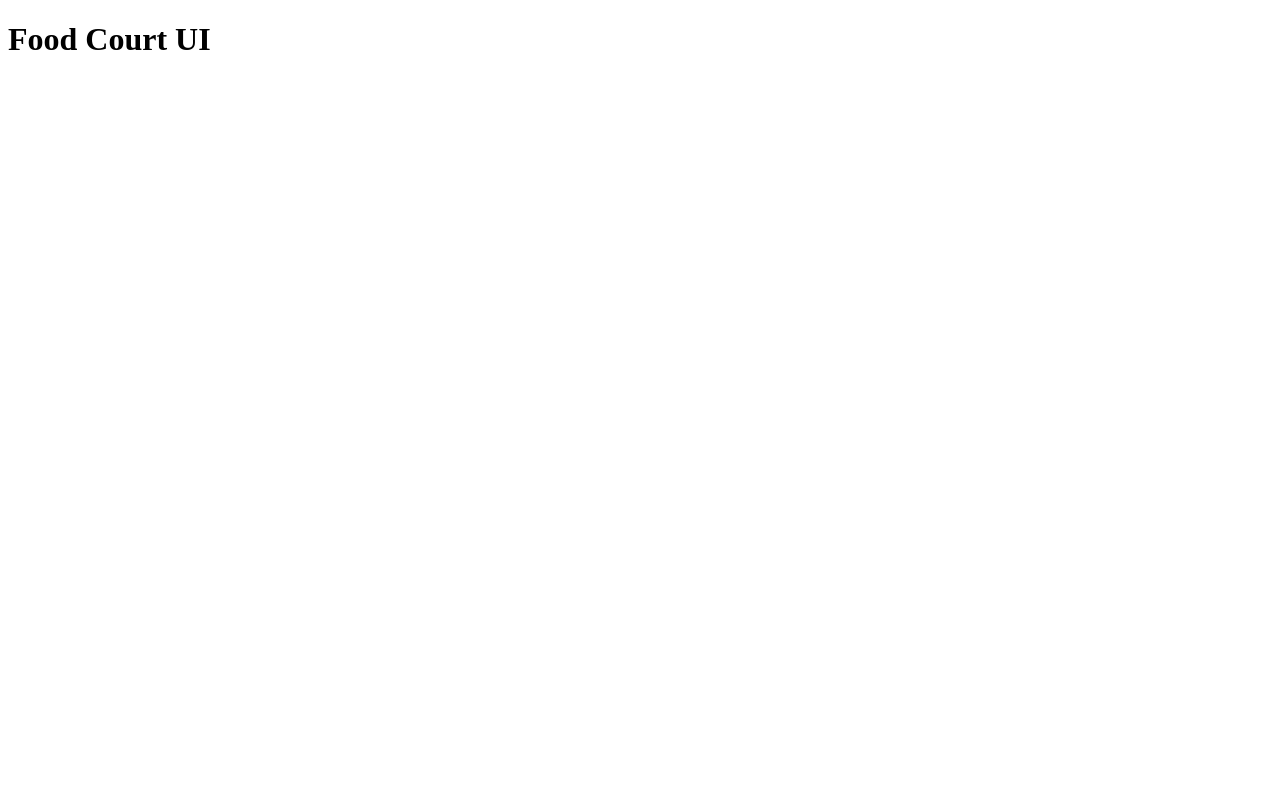
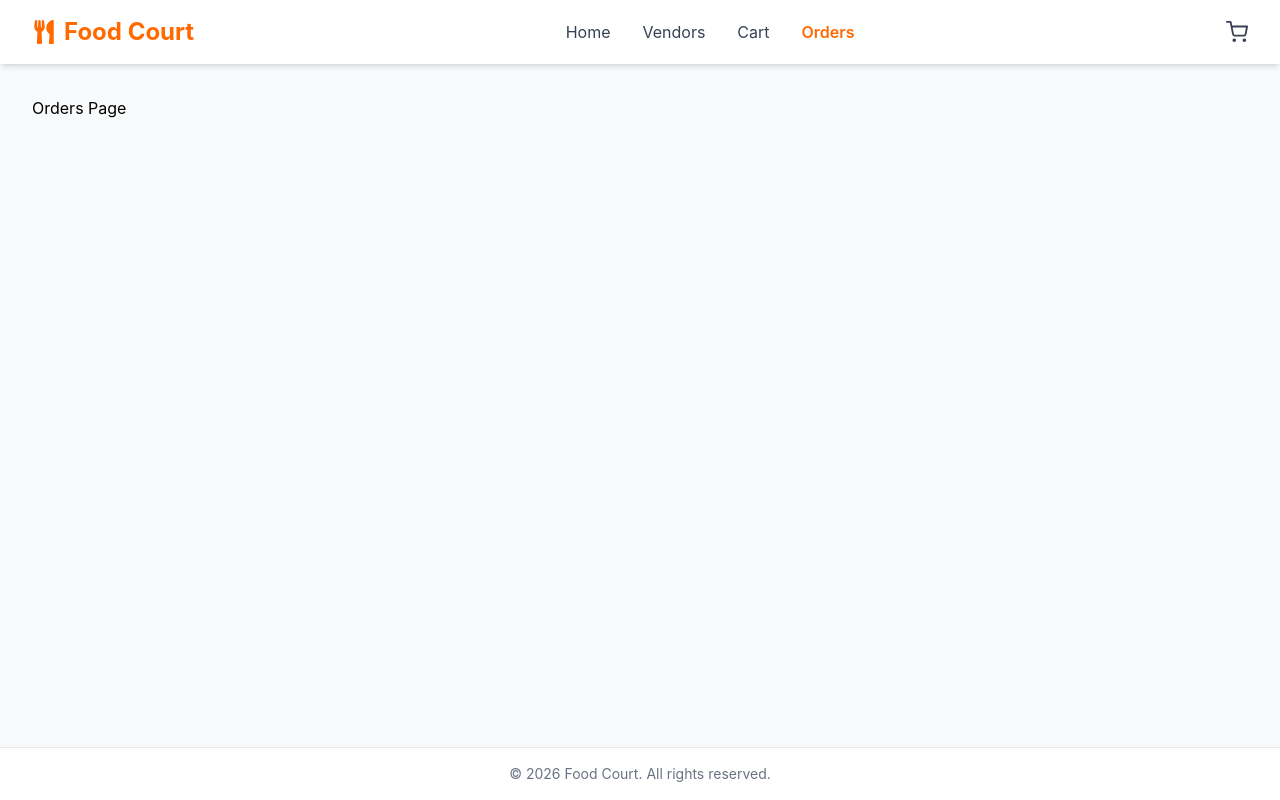
Before and after one commit to karthikjayappa/foodcourt-ui, a React (Vite) app: page /orders in a window 1280 px wide. Built offline with nearby package versions, Linux system fonts and the light colour scheme.

Commit message:
Add footer to website in the layouts in customerlayoyts add made some changes in other files

```diff
--- a/src/App.jsx
+++ b/src/App.jsx
@@ -1,11 +1,7 @@
+import AppRoutes from "./routes/AppRoutes";
+
 function App() {
-  return (
-    <div className="min-h-screen flex items-center justify-center">
-      <h1 className="text-4xl font-bold text-orange-500">
-        Food Court UI
-      </h1>
-    </div>
-  );
+  return <AppRoutes />;
 }
 
 export default App;
--- a/src/components/common/Navbar.jsx
+++ b/src/components/common/Navbar.jsx
@@ -1,35 +1,90 @@
-import { Link } from "react-router-dom";
+import { useState } from "react";
+import { NavLink } from "react-router-dom";
+import { FaUtensils } from "react-icons/fa";
+import { FiMenu, FiX, FiShoppingCart } from "react-icons/fi";
 
-function Navbar() {
+const Navbar = () => {
+  const [isMenuOpen, setIsMenuOpen] = useState(false);
+
+  const navItems = [
+    { label: "Home", path: "/" },
+    { label: "Vendors", path: "/vendors" },
+    { label: "Cart", path: "/cart" },
+    { label: "Orders", path: "/orders" },
+  ];
+
+  const linkClasses = ({ isActive }) =>
+    `transition-colors duration-200 ${
+      isActive
+        ? "text-orange-500 font-semibold"
+        : "text-gray-700 hover:text-orange-500"
+    }`;
+
   return (
-    <nav
-      style={{
-        padding: "1rem",
-        background: "#222",
-        color: "white",
-        display: "flex",
-        gap: "1rem",
-      }}
-    >
-      <h2>Food Court</h2>
+    <nav className="sticky top-0 z-50 bg-white shadow-md">
+      <div className="max-w-7xl mx-auto px-4 sm:px-6 lg:px-8">
+        <div className="flex justify-between items-center h-16">
+          {/* Logo */}
+          <NavLink
+            to="/"
+            className="flex items-center gap-2 text-2xl font-bold text-orange-500"
+          >
+            <FaUtensils />
+            <span>Food Court</span>
+          </NavLink>
 
-      <Link to="/" style={{ color: "white" }}>
-        Home
-      </Link>
+          {/* Desktop Navigation */}
+          <div className="hidden md:flex items-center gap-8">
+            {navItems.map((item) => (
+              <NavLink
+                key={item.path}
+                to={item.path}
+                className={linkClasses}
+              >
+                {item.label}
+              </NavLink>
+            ))}
+          </div>
 
-      <Link to="/vendors" style={{ color: "white" }}>
-        Vendors
-      </Link>
+          {/* Cart Icon + Mobile Menu */}
+          <div className="flex items-center gap-4">
+            <NavLink
+              to="/cart"
+              className="relative text-gray-700 hover:text-orange-500 transition-colors"
+            >
+              <FiShoppingCart size={22} />
+            </NavLink>
 
-      <Link to="/cart" style={{ color: "white" }}>
-        Cart
-      </Link>
+            {/* Mobile Menu Button */}
+            <button
+              className="md:hidden text-gray-700"
+              onClick={() => setIsMenuOpen(!isMenuOpen)}
+            >
+              {isMenuOpen ? <FiX size={24} /> : <FiMenu size={24} />}
+            </button>
+          </div>
+        </div>
 
-      <Link to="/orders" style={{ color: "white" }}>
-        Orders
-      </Link>
+        {/* Mobile Navigation */}
+        {isMenuOpen && (
+          <div className="md:hidden border-t border-gray-200 py-3">
+            <div className="flex flex-col space-y-3">
+              {navItems.map((item) => (
+                <NavLink
+                  key={item.path}
+                  to={item.path}
+                  onClick={() => setIsMenuOpen(false)}
+                  className={linkClasses}
+                >
+                  {item.label}
+                </NavLink>
+              ))}
+            </div>
+          </div>
+        )}
+      </div>
     </nav>
   );
-}
+};
 
 export default Navbar;
--- a/src/layouts/CustomerLayout.jsx
+++ b/src/layouts/CustomerLayout.jsx
@@ -0,0 +1,28 @@
+import { Outlet } from "react-router-dom";
+import Navbar from "../components/common/Navbar";
+
+const CustomerLayout = () => {
+  const currentYear = new Date().getFullYear();
+
+  return (
+    <div className="min-h-screen flex flex-col bg-gray-50">
+      <Navbar />
+
+      <main className="flex-1">
+        <div className="max-w-7xl mx-auto px-4 sm:px-6 lg:px-8 py-6 md:py-8">
+          <Outlet />
+        </div>
+      </main>
+
+      <footer className="bg-white border-t border-gray-200">
+        <div className="max-w-7xl mx-auto px-4 py-4">
+          <p className="text-center text-sm text-gray-500">
+            © {currentYear} Food Court. All rights reserved.
+          </p>
+        </div>
+      </footer>
+    </div>
+  );
+};
+
+export default CustomerLayout;
--- a/src/main.jsx
+++ b/src/main.jsx
@@ -1,9 +1,13 @@
 import React from "react";
 import ReactDOM from "react-dom/client";
+import { BrowserRouter } from "react-router-dom";
 import App from "./App";
+import "./index.css";
 
 ReactDOM.createRoot(document.getElementById("root")).render(
   <React.StrictMode>
-    <App />
+    <BrowserRouter>
+      <App />
+    </BrowserRouter>
   </React.StrictMode>
 );
--- a/src/routes/AppRoutes.jsx
+++ b/src/routes/AppRoutes.jsx
@@ -1,4 +1,6 @@
-import { BrowserRouter, Routes, Route } from "react-router-dom";
+import { Routes, Route } from "react-router-dom";
+
+import CustomerLayout from "../layouts/CustomerLayout";
 
 import Home from "../pages/Home";
 import Vendors from "../pages/Vendors";
@@ -8,15 +10,15 @@ import Orders from "../pages/Orders";
 
 function AppRoutes() {
   return (
-    <BrowserRouter>
-      <Routes>
+    <Routes>
+      <Route element={<CustomerLayout />}>
         <Route path="/" element={<Home />} />
         <Route path="/vendors" element={<Vendors />} />
         <Route path="/vendor/:id" element={<VendorDetails />} />
         <Route path="/cart" element={<Cart />} />
         <Route path="/orders" element={<Orders />} />
-      </Routes>
-    </BrowserRouter>
+      </Route>
+    </Routes>
   );
 }
 
```
